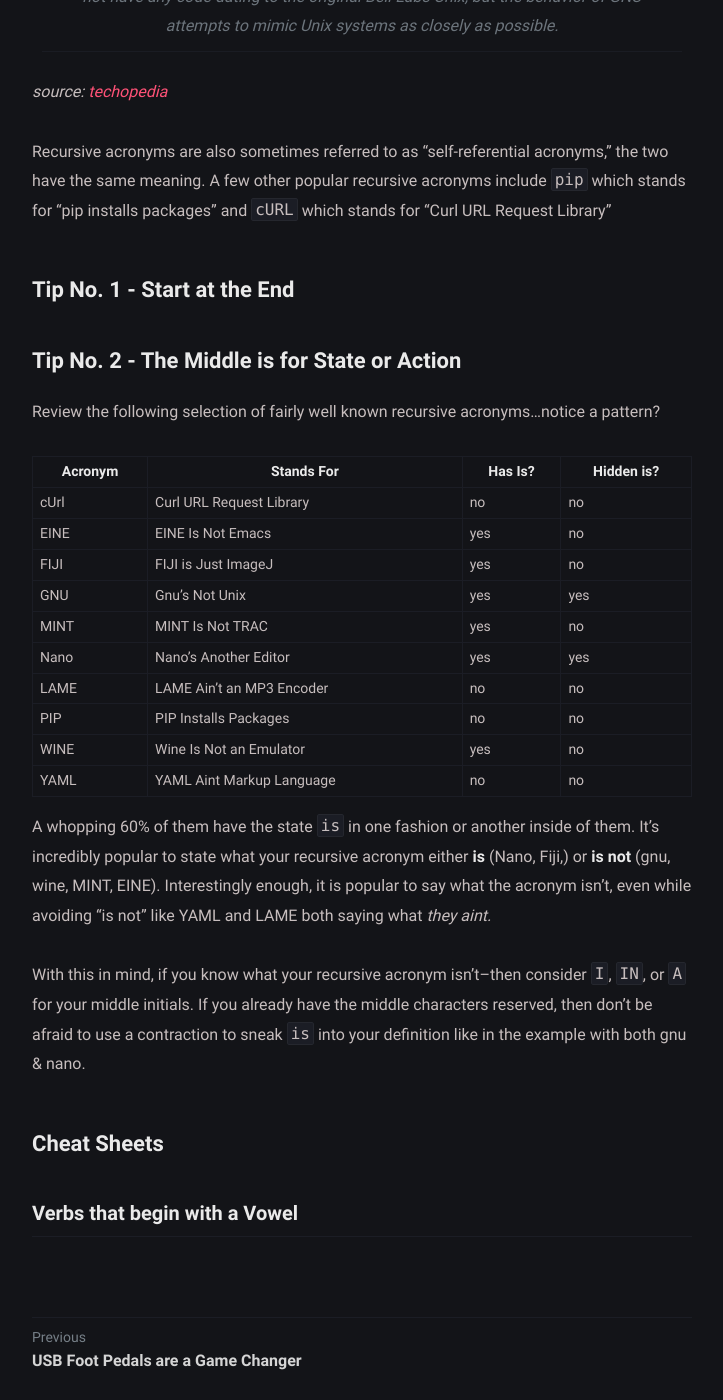
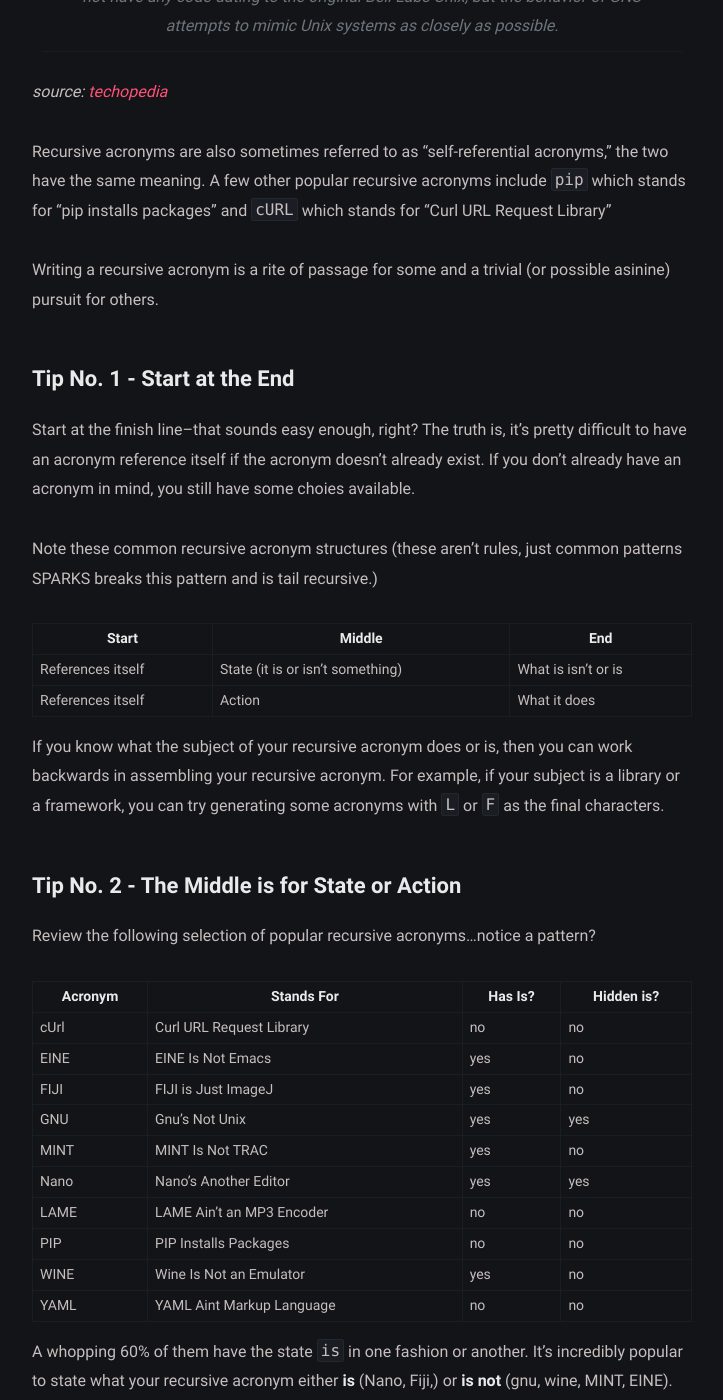
Before and after one commit to johnsosoka/site-johnsosoka-com, a Jekyll site: the page built from website/_posts/blog/2022-01-13-recursive-acronym-tips.md, in a window 1280 px wide and 1400 px high, scrolled down 684 px. Shown: the whole window, without its empty margins (278-1001 px from the left). Built offline with Jekyll 4.4.1, drawn with Linux system fonts in a browser that asks for light colours.

Commit message:
saving work on article

```diff
--- a/website/_posts/blog/2022-01-13-recursive-acronym-tips.md
+++ b/website/_posts/blog/2022-01-13-recursive-acronym-tips.md
@@ -20,12 +20,31 @@
 popular recursive acronyms include `pip` which stands for "pip installs packages" and `cURL` which stands for "Curl URL
 Request Library"
 
+Writing a recursive acronym is a rite of passage for some and a trivial (or possible asinine)  pursuit for others.
+
+
+
 ## Tip No. 1 - Start at the End
 
+Start at the finish line--that sounds easy enough, right? The truth is, it's pretty difficult to have an acronym reference
+itself if the acronym doesn't already exist. If you don't already have an acronym in mind, you still have some choies
+available.
+
+Note these common recursive acronym structures (these aren't rules, just common patterns SPARKS breaks this pattern and
+is tail recursive.)
+
+| Start | Middle | End |
+|-------|--------|-----|
+| References itself | State (it is or isn't something) | What is isn't or is |
+| References itself | Action | What it does |
+
+If you know what the subject of your recursive acronym does or is, then you can work backwards in assembling your
+recursive acronym. For example, if your subject is a library or a framework, you can try generating some acronyms
+with `L` or `F` as the final characters.
 
 ## Tip No. 2 - The Middle is for State or Action
 
-Review the following selection of fairly well known recursive acronyms...notice a pattern?
+Review the following selection of popular recursive acronyms...notice a pattern?
 
 Acronym | Stands For | Has Is?	| Hidden is? |
 --------|------------|----------|-----------|
@@ -40,9 +59,9 @@
 WINE | Wine Is Not an Emulator | yes | no |
 YAML | YAML Aint Markup Language | no | no |
 
-A whopping 60% of them have the state `is` in one fashion or another inside of them. It's incredibly popular to state
-what your recursive acronym either **is** (Nano, Fiji,) or **is not** (gnu, wine, MINT, EINE). Interestingly enough, it
-is popular to say what the acronym isn't, even while avoiding "is not" like YAML and LAME both saying what _they aint._
+A whopping 60% of them have the state `is` in one fashion or another. It's incredibly popular to state what your recursive
+acronym either **is** (Nano, Fiji,) or **is not** (gnu, wine, MINT, EINE). Interestingly enough, it  is popular to say
+what the acronym isn't, even while avoiding "is not" like YAML and LAME both saying what _they aint._
 
 With this in mind, if you know what your recursive acronym isn't--then consider `I`, `IN`, or `A` for your middle initials.
 If you already have the middle characters reserved, then don't be afraid to use a contraction to sneak `is` into your definition
```
